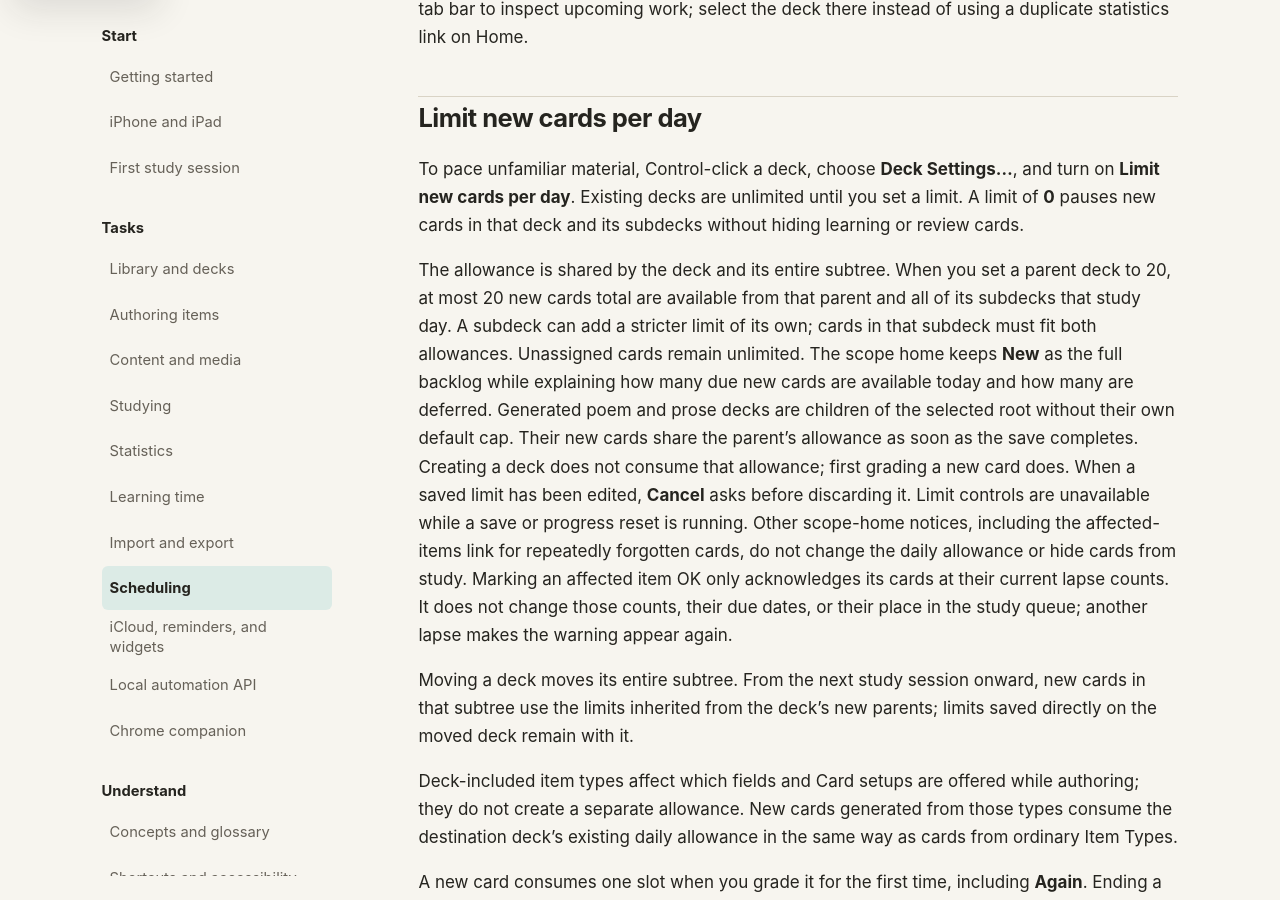
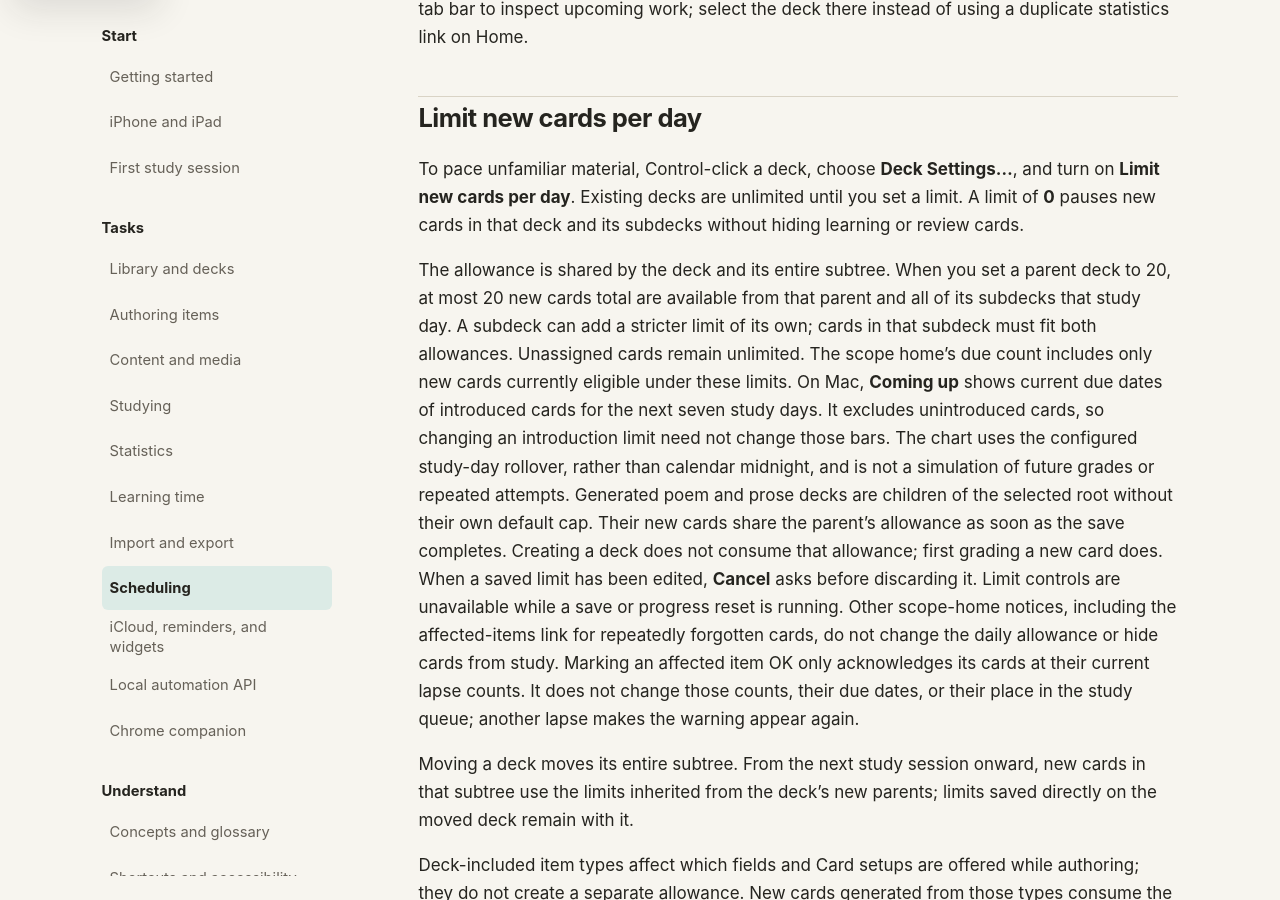
Before and after one commit to neoanki2/neoanki2, a Jekyll site: the page built from docs/user/scheduling.md, in a window 1280 px wide and 900 px high, scrolled down 1940 px. Built offline with Jekyll 4.4.1, drawn with Linux system fonts in a browser that asks for light colours.

Commit message:
Document home activity and scheduled-card boundaries

```diff
--- a/docs/user/scheduling.md
+++ b/docs/user/scheduling.md
@@ -91,8 +91,12 @@ The allowance is shared by the deck and its entire subtree. When you set a
 parent deck to 20, at most 20 new cards total are available from that parent and
 all of its subdecks that study day. A subdeck can add a stricter limit of its
 own; cards in that subdeck must fit both allowances. Unassigned cards remain
-unlimited. The scope home keeps **New** as the full backlog while explaining
-how many due new cards are available today and how many are deferred.
+unlimited. The scope home's due count includes only new cards currently eligible
+under these limits. On Mac, **Coming up** shows current due dates of introduced
+cards for the next seven study days. It excludes unintroduced cards, so changing
+an introduction limit need not change those bars. The chart uses the configured
+study-day rollover, rather than calendar midnight, and is not a simulation of
+future grades or repeated attempts.
 Generated poem and prose decks are children of the selected root without their
 own default cap. Their new cards share the parent's allowance as soon as the
 save completes. Creating a deck does not consume that allowance; first grading
```
Also changed, not shown: docs/user/getting-started.md (+3 -1 lines).
